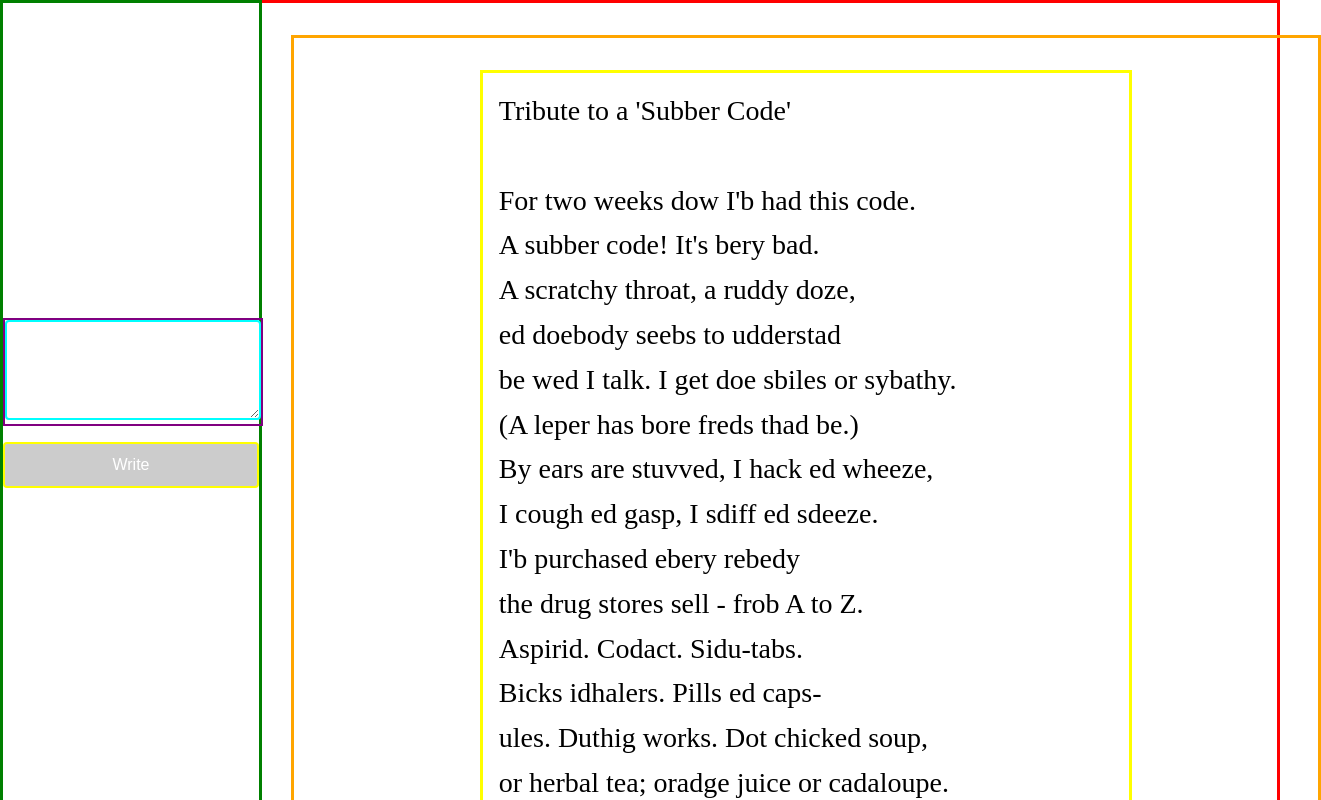
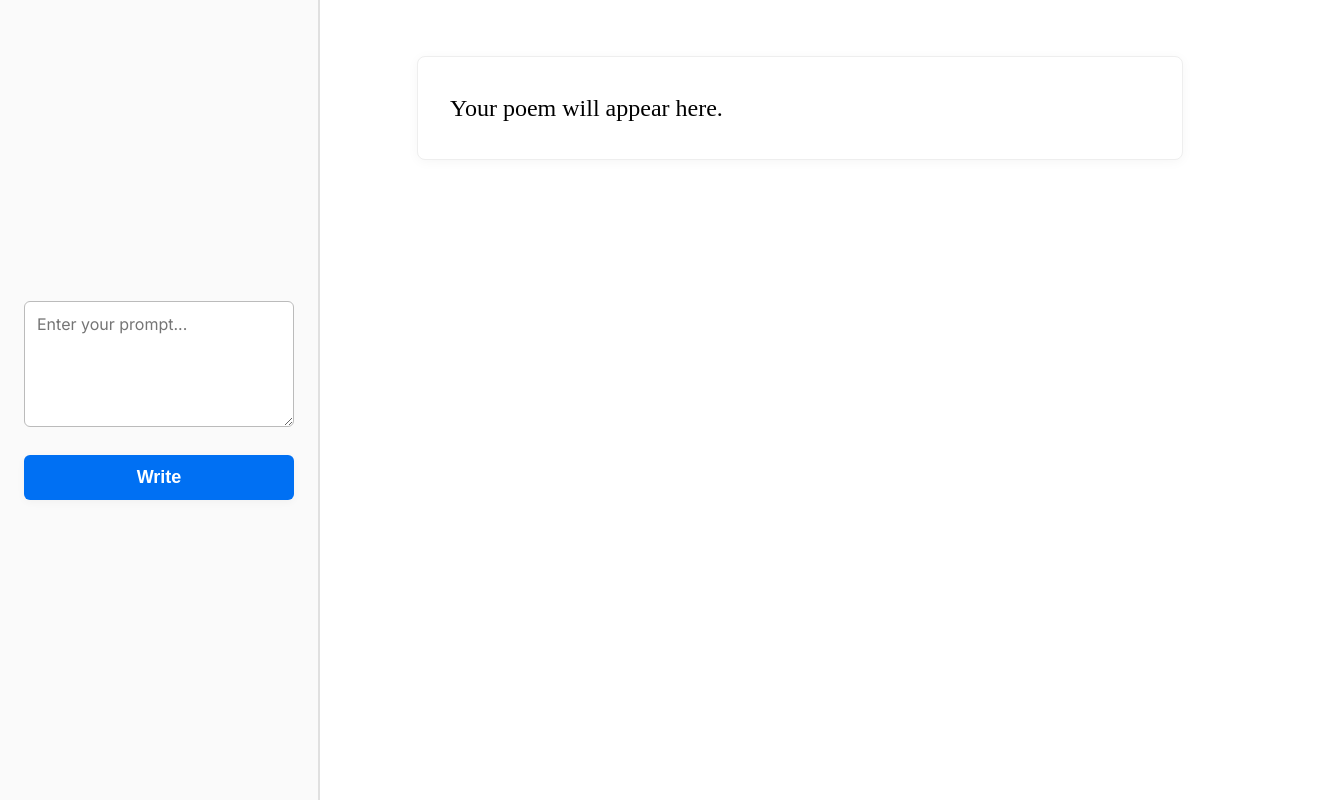
Before and after one commit to davidvolta/jdevans, a Next.js app in the folder frontend/: page / in a window 1280 px wide. Shown: the top 800 px of the page, 1321 px wide, since content can reach past the window. Built offline with nearby package versions, Linux system fonts and the light colour scheme.

Commit message:
UI Round 1

```diff
--- a/frontend/app/globals.css
+++ b/frontend/app/globals.css
@@ -1,145 +1,98 @@
-:root {
-  --foreground-rgb: 0, 0, 0;
-  --background-rgb: 255, 255, 255;
-}
-
-body {
-  color: rgb(var(--foreground-rgb));
-  background: rgb(var(--background-rgb));
-  margin: 0;
-  padding: 0;
-}
-
-.container {
-  width: 100%;
-  margin: 0;
-  padding: 2rem;
-  border: 3px solid red;
-  box-sizing: border-box;
-}
-
 .layout {
-  display: block;
+  display: flex;
   min-height: 100vh;
 }
 
 .left-column {
-  position: fixed;
-  top: 0;
-  left: 0;
-  width: 20vw;
-  min-width: 200px;
-  max-width: 20vw;
-  height: 100vh;
-  border: 3px solid green;
-  background: white;
-  z-index: 1;
+  width: 320px;
+  min-width: 320px;
+  max-width: 320px;
+  background: #fafafa;
+  border-right: 2px solid #e0e0e0;
   display: flex;
   flex-direction: column;
   justify-content: center;
-  align-items: stretch;
-  padding: 0;
-  margin: 0;
+  align-items: center;
+  position: fixed;
+  left: 0;
+  top: 0;
+  bottom: 0;
+  height: 100vh;
+  box-sizing: border-box;
+  padding: 40px 24px;
 }
 
 .right-column {
-  margin-left: 20vw;
-  width: 80vw;
-  max-width: 80vw;
-  border: 3px solid orange;
-  display: flex;
-  justify-content: center;
-  align-items: flex-start;
+  margin-left: 320px;
+  flex: 1;
+  padding: 48px 40px;
+  background: white;
+  min-height: 100vh;
+  overflow: auto;
 }
 
-.form-group {
-  margin-bottom: 1rem;
-  border: 2px solid purple;
+.prompt-form {
   width: 100%;
 }
 
-.form-group label {
-  display: block;
-  margin-bottom: 0.5rem;
-  font-weight: bold;
-  border: 1px solid pink;
-}
-
-.form-group input,
-.form-group textarea {
+.prompt-textarea {
   width: 100%;
-  padding: 0.5rem;
-  border: 1px solid #ccc;
-  border-radius: 4px;
-  font-size: 1rem;
-  font-family: Helvetica, Arial, sans-serif;
-  border: 2px solid cyan;
   box-sizing: border-box;
-}
-
-.form-group textarea {
-  min-height: 100px;
+  margin-bottom: 16px;
+  padding: 12px;
+  border: 1px solid #bbb;
+  border-radius: 6px;
+  font-size: 16px;
+  font-family: inherit;
   resize: vertical;
 }
 
-.button {
-  background-color: #0070f3;
+.prompt-button {
+  width: 100%;
+  padding: 12px 0;
+  border: none;
+  border-radius: 6px;
+  font-size: 18px;
+  background: #0070f3;
   color: white;
-  padding: 0.75rem 1.5rem;
-  border: none;
-  border-radius: 4px;
-  font-size: 1rem;
   cursor: pointer;
-  transition: background-color 0.2s;
-  border: 2px solid yellow;
-  width: 100%;
-  max-width: 600px;
-  box-sizing: border-box;
-}
-
-.button:hover {
-  background-color: #0051b3;
-}
-
-.button:disabled {
-  background-color: #ccc;
-  cursor: not-allowed;
-}
-
-.poem-result {
-  margin-top: 2rem;
-  padding: 1rem;
-  background-color: #f9f9f9;
-  border-radius: 4px;
-  white-space: pre-wrap;
-  border: 3px solid magenta;
-}
-
-.loading {
-  text-align: center;
-  margin-top: 1rem;
-  border: 2px solid brown;
-  width: 100%;
-  max-width: 300px;
+  font-weight: 600;
+  margin-top: 8px;
+  box-shadow: 0 2px 8px rgba(0,0,0,0.04);
+  transition: background 0.2s;
 }
 
 .poem-display {
-  padding: 1rem;
-  border: 3px solid yellow;
-  background-color: white;
-  width: 60%;
-  margin: 2rem auto;
-  display: block;
+  max-width: 700px;
+  margin: 0 auto;
+  font-family: 'Times New Roman', Times, serif;
+  font-size: 24px;
+  line-height: 1.6;
+  white-space: pre-wrap;
+  background: #fff;
+  border-radius: 8px;
+  box-shadow: 0 2px 12px rgba(0,0,0,0.04);
+  padding: 32px;
+  border: 1px solid #eee;
 }
 
-.poem-display pre {
-  margin: 0;
+.poem-title {
+  font-weight: bold;
+  font-size: 1.3em;
+  margin-bottom: 1em;
+}
+
+.poem-body {
   font-family: 'Times New Roman', Times, serif;
-  font-size: 28px;
+  font-size: 24px;
   line-height: 1.6;
   white-space: pre-wrap;
-  word-wrap: break-word;
-  text-align: left;
-  display: inline-block;
-  max-width: 100%;
+  margin-bottom: 1.5em;
 }
+
+.poem-signature {
+  font-style: italic;
+  font-size: 18px;
+  color: #555;
+  margin-top: 2em;
+}
--- a/frontend/app/page.tsx
+++ b/frontend/app/page.tsx
@@ -1,57 +1,27 @@
 'use client'
 
-import { useState, useEffect } from 'react'
+import { useState } from 'react'
+import './globals.css'
 
 interface GenerateResponse {
-  poem: string
+  title: string
+  body: string
+  signature: string
   similar_poems: string[]
 }
 
 export default function Home() {
   const [prompt, setPrompt] = useState('')
-  const [generatedPoem, setGeneratedPoem] = useState('')
+  const [poem, setPoem] = useState<GenerateResponse | null>(null)
   const [isLoading, setIsLoading] = useState(false)
   const [error, setError] = useState('')
-
-  // Default poem to show on page load
-  const defaultPoem = `Tribute to a 'Subber Code'
-
-For two weeks dow I'b had this code.
-A subber code! It's bery bad.
-A scratchy throat, a ruddy doze,
-ed doebody seebs to udderstad
-be wed I talk. I get doe sbiles or sybathy.
-(A leper has bore freds thad be.)
-By ears are stuvved, I hack ed wheeze,
-I cough ed gasp, I sdiff ed sdeeze.
-I'b purchased ebery rebedy
-the drug stores sell - frob A to Z.
-Aspirid. Codact. Sidu-tabs.
-Bicks idhalers. Pills ed caps-
-ules. Duthig works. Dot chicked soup,
-or herbal tea; oradge juice or cadaloupe.
-
-Ed writig poebs is tough edough,
-but try it wed your doze is stuvved!
-Duthig seebs to rhybe today,
-ed there's just wud thig I wad to say:
-
-Pobes are bade by fools like be.
-Who write wed they're id bisery.
-
-Aaaazcheeesh! Eduff. I quit this ode,
-by "Tribute To A Subber Code."
-
-(J.D. Evans, a pseudonym, is a South Jersey writer who can pronounce
-the letters 'n' and 'm' ... occasionally.)`
 
   const handleSubmit = async (e: React.FormEvent) => {
     e.preventDefault()
     if (!prompt.trim()) return
-
     setIsLoading(true)
     setError('')
-    setGeneratedPoem('')
+    setPoem(null)
 
     try {
       const response = await fetch('http://localhost:8000/generate', {
@@ -67,7 +37,7 @@ the letters 'n' and 'm' ... occasionally.)`
       }
 
       const data: GenerateResponse = await response.json()
-      setGeneratedPoem(data.poem)
+      setPoem(data)
     } catch (err) {
       setError(err instanceof Error ? err.message : 'An error occurred')
     } finally {
@@ -76,22 +46,23 @@ the letters 'n' and 'm' ... occasionally.)`
   }
 
   return (
-    <div className="container">
     <div className="layout">
+      {/* Left column: fixed width, always visible */}
       <div className="left-column">
-          <form onSubmit={handleSubmit}>
-            <div className="form-group">
+        <form
+          className="prompt-form"
+          onSubmit={handleSubmit}
+        >
           <textarea
-                id="prompt"
+            className="prompt-textarea"
             value={prompt}
             onChange={(e) => setPrompt(e.target.value)}
-                disabled={isLoading}
+            rows={5}
+            placeholder="Enter your prompt..."
           />
-            </div>
-
           <button
             type="submit"
-              className="button"
+            className="prompt-button"
             disabled={isLoading || !prompt.trim()}
           >
             {isLoading ? 'Generating...' : 'Write'}
@@ -99,7 +70,7 @@ the letters 'n' and 'm' ... occasionally.)`
         </form>
 
         {error && (
-            <div style={{ color: 'red', marginTop: '1rem' }}>
+          <div className="error">
             Error: {error}
           </div>
         )}
@@ -110,27 +81,18 @@ the letters 'n' and 'm' ... occasionally.)`
           </div>
         )}
       </div>
-
+      {/* Right column: scrollable, margin to avoid overlap with fixed left */}
       <div className="right-column">
         <div className="poem-display">
-            {(() => {
-              const poem = generatedPoem || defaultPoem;
-              const signatureMatch = poem.match(/(\(J\.D\. Evans[\s\S]*?\))/);
-              if (signatureMatch) {
-                const [signature] = signatureMatch;
-                const poemBody = poem.replace(signature, '').trim();
-                return (
-                  <pre>
-                    {poemBody}
-                    {"\n\n"}
-                    <em>{signature}</em>
-                  </pre>
-                );
-              } else {
-                return <pre>{poem}</pre>;
-              }
-            })()}
-          </div>
+          {poem ? (
+            <>
+              <div className="poem-title">{poem.title}</div>
+              <div className="poem-body">{poem.body}</div>
+              {poem.signature && <div className="poem-signature">{poem.signature}</div>}
+            </>
+          ) : (
+            'Your poem will appear here.'
+          )}
         </div>
       </div>
     </div>
```
Also changed, not shown: 1 other file (tests, documents, lock files or other folders). Lines whose indentation alone changed are shown as unchanged.
